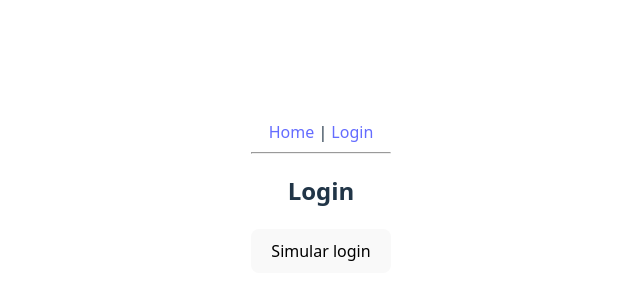
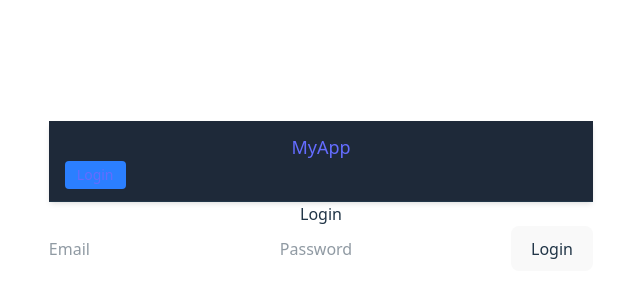
Before and after one commit to estebanmorgade/vue-front, a Vue app: page /login in a window 1280 px wide. Shown: the part 204-504 px from the top of the page, without its empty margins (319-959 px from the left). Built offline with nearby package versions, Linux system fonts and the light colour scheme.

Commit message:
feat: login, logout by api

```diff
--- a/package.json
+++ b/package.json
@@ -9,8 +9,10 @@
     "preview": "vite preview"
   },
   "dependencies": {
+    "@tailwindcss/vite": "^4.1.11",
     "axios": "^1.10.0",
     "pinia": "^3.0.3",
+    "tailwindcss": "^4.1.11",
     "vue": "^3.5.17",
     "vue-router": "^4.5.1"
   },
--- a/src/App.vue
+++ b/src/App.vue
@@ -1,28 +1,10 @@
 <script setup lang="ts">
-import { useUserStore } from './stores/useUserStore';
-import { useRouter } from 'vue-router';
-
-const user = useUserStore()
-const router = useRouter()
-
-function handleLogout() {
-        user.logout()
-        router.push('/login')
-    }
+  import Navbar from './components/Navbar.vue';
 </script>
 
 <template>
   <header>
-    <nav>
-      <router-link to="/">Home</router-link> |
-      <div v-if="user.isAuthenticated">
-        <router-link to="/about">About</router-link> |
-        <router-link to="/users">Users</router-link> |
-        <button @click="handleLogout">Logout</button>
-      </div>
-      <router-link v-else to="/login">Login</router-link>
-
-    </nav>
+    <Navbar/>
     <hr />
   </header>
   <main>
--- /dev/null
+++ b/src/components/Navbar.vue
@@ -0,0 +1,55 @@
+<script setup lang="ts">
+    import { ref } from 'vue';
+    import { useUserStore } from '../stores/useUserStore';
+    import { useRouter } from 'vue-router';
+
+    const userStore = useUserStore()
+    const router = useRouter()
+    const isOpen = ref(false)
+
+    function handleLogout() {
+        userStore.logout()
+        router.push('/login')
+        isOpen.value = false
+    }
+</script>
+<template>
+    <nav class="bg-gray-800 text-white px-4 py-3 shadow-md">
+        <div class="felx justify-between items-center max-w-6xl mx-auto">
+            <!-- Brand name -->
+            <div class="text-lg font-semibold">
+                <router-link to="/">MyApp</router-link>
+            </div>
+
+            <!-- Links -->
+            <div class="hidden md:flex space-x-4 items-center">
+                <router-link v-if="userStore.isLoggedIn" to="/about" class="hover:text-blue-300">About</router-link>
+                <router-link v-if="userStore.isLoggedIn" to="/users" class="hover:text-blue-300">Users</router-link>
+                <span v-if="userStore.isLoggedIn" class="text-sm text-gray-300">Hola, {{ userStore.user?.name }}</span>
+                <button v-if="userStore.isLoggedIn" type="button" @click="handleLogout" class="bg-red-500 px-3 py-1 rounded hover:bg-red-600 text-sm">Logout</button>
+                <router-link v-else to="/login" class="bg-blue-500 px-3 py-1 rounded hover:bg-blue-600 text-sm">Login</router-link>
+            </div>
+
+            <!-- Menu button (mobile) -->
+            <button type="button" class="md:hidden focus:outline-none" @click="isOpen = !isOpen">
+                <svg xmlns="http://www.w3.org/2000/svg" class="h-6 w-6" fill="none"
+                    viewBox="0 0 24 24" stroke="currentColor">
+                    <path stroke-linecap="round" stroke-linejoin="round" stroke-width="2"
+                        d="M4 6h16M4 12h16M4 18h16" />
+                </svg>
+            </button>
+        </div>
+
+        <!-- Menu Mobile -->
+        <div v-if="isOpen" class="md:hidden mt-2 space-y-2 text-center">
+            <router-link to="/" class="block">Home</router-link>
+            <div v-if="userStore.isLoggedIn">
+                <router-link to="/about" class="block">About</router-link>
+                <router-link to="/users" class="block">Users</router-link>
+                <span class="blocktext-sm text-gray-300">Hola, {{ userStore.user?.name }}</span>
+                <button type="button" @click="handleLogout" class="bg-red-500 w-full px-3 py-1 rounded hover:bg-red-600 text-sm">Logout</button>
+            </div>
+            <router-link v-else to="/login" class="bg-blue-500 block w-full px-3 py-1 rounded hover:bg-blue-600 text-sm">Login</router-link>
+        </div>
+    </nav>
+</template>
--- /dev/null
+++ b/src/services/axios.ts
@@ -0,0 +1,8 @@
+import axios from "axios";
+
+const api = axios.create({
+    baseURL: 'http://cursolaravel.test/api',
+    withCredentials: true
+})
+
+export default api;
--- a/src/stores/useUserStore.ts
+++ b/src/stores/useUserStore.ts
@@ -1,26 +1,55 @@
 import { defineStore } from "pinia";
-import { ref } from "vue";
+import type { User } from "../types/user"
+import axios from "../services/axios";
 
-export const useUserStore = defineStore('user', () => {
+export const useUserStore = defineStore('user', {
 
-    const isAuthenticated = ref(false)
-    const name = ref('')
-    const email = ref('')
-    const token = ref('')
+    state: () => ({
+        user: null as User | null,
+        token: null as string | null,
+        loading: false,
+        error: null as string | null
+    }),
 
-    function login(userData: { name:string, email:string, token:string}) {
-        name.value = userData.name
-        email.value = userData.email
-        token.value = userData.token
-        isAuthenticated.value = true
+    getters: {
+        isLoggedIn: (state) => !!state.user
+    },
+
+    actions: {
+        async login(email: string, password: string) {
+            this.loading = true
+            this.error = null
+            try {
+                const res = await axios.post('/login', { email, password })
+                this.user = res.data.user
+                this.token = res.data.token
+                axios.defaults.headers.common['Authorization'] = `Bearer ${this.token}`
+            } catch (err: any) {
+                this.error = err.response?.data?.message || 'Login failed'
+            } finally {
+                this.loading = false
+            }
+        },
+
+        async fetchUser() {
+            try {
+                const res = await axios.get('/me')
+                this.user = res.data
+            } catch (error) {
+                this.user = null
+            }
+        },
+
+        async logout() {
+            try {
+                await axios.post('/logout')
+            } catch (_) {}
+
+            this.user = null
+            this.token = null
+            delete axios.defaults.headers.common['Authorization']
+        }
     }
 
-    function logout() {
-        name.value = ''
-        email.value = ''
-        token.value = ''
-        isAuthenticated.value = false
-    }
 
-    return { isAuthenticated, name, email, token, login, logout }
 })
--- a/src/style.css
+++ b/src/style.css
@@ -1,3 +1,5 @@
+@import "tailwindcss";
+
 :root {
   font-family: system-ui, Avenir, Helvetica, Arial, sans-serif;
   line-height: 1.5;
--- a/src/views/Login.vue
+++ b/src/views/Login.vue
@@ -1,26 +1,25 @@
 <script setup lang="ts">
+    import { ref } from 'vue';
     import  { useUserStore } from '../stores/useUserStore'
-    import { useRouter } from 'vue-router';
 
-    const user = useUserStore()
-    const router = useRouter()
+    const email = ref('')
+    const password = ref('')
+    const userStore = useUserStore()
 
-    function doLogin() {
-        user.login({
-            name: 'Esteban',
-            email: 'gadesito@gmail.com',
-            token: 'mock123'
-        })
-
-        router.push('/users')
+    const submit = () => {
+        userStore.login(email.value, password.value)
     }
-
 </script>
 
 
 <template>
     <div>
         <h2>Login</h2>
-        <button @click="doLogin">Simular login</button>
+        <form @submit.prevent="submit">
+            <input type="email" v-model="email" placeholder="Email" />
+            <input type="password" v-model="password" placeholder="Password" />
+            <button :disabled="userStore.loading">Login</button>
+            <p v-if="userStore.error" class="text-red-500">{{  userStore.error }}</p>
+        </form>
     </div>
 </template>
--- a/vite.config.ts
+++ b/vite.config.ts
@@ -1,7 +1,11 @@
 import { defineConfig } from 'vite'
 import vue from '@vitejs/plugin-vue'
+import tailwindcss from '@tailwindcss/vite'
 
 // https://vite.dev/config/
 export default defineConfig({
-  plugins: [vue()],
+  plugins: [
+    vue(),
+    tailwindcss()
+  ],
 })
```
Also changed, not shown: 1 other file (tests, documents, lock files or other folders).
